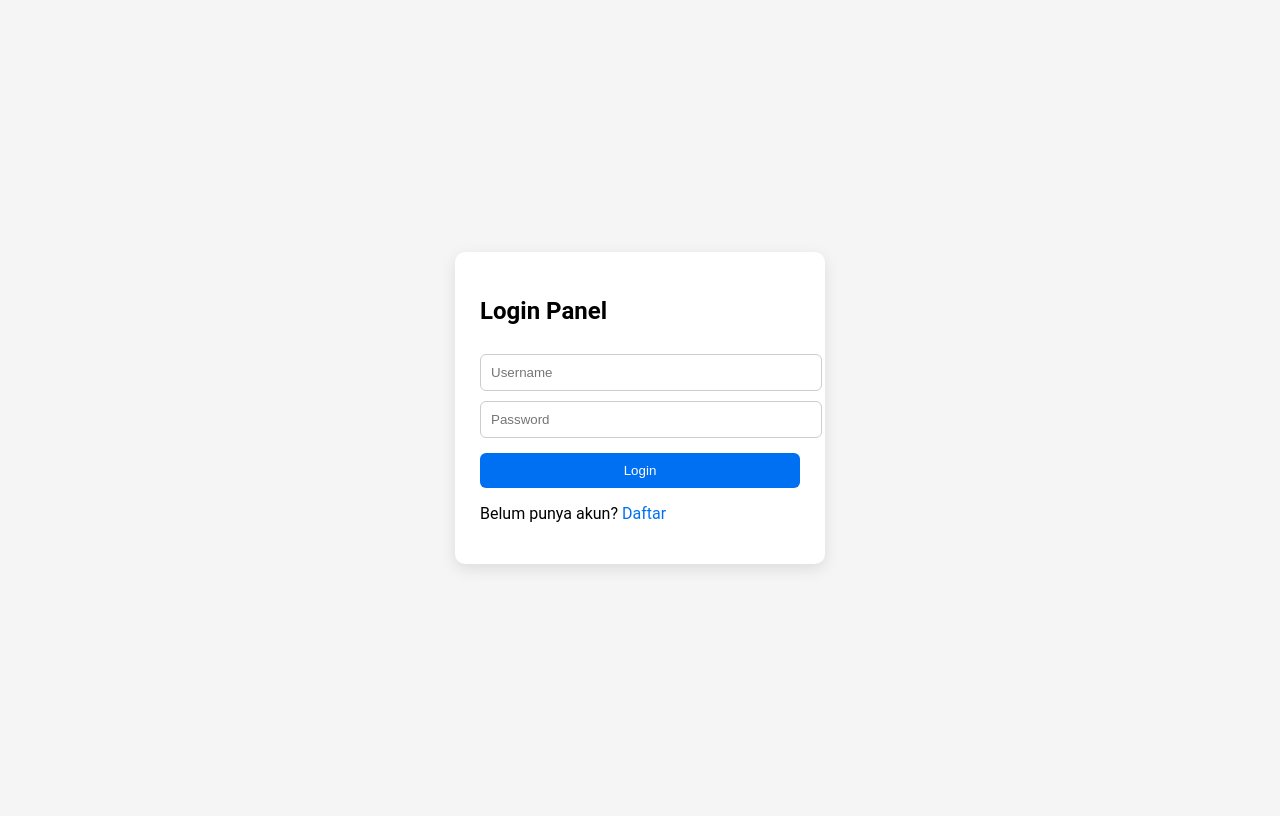
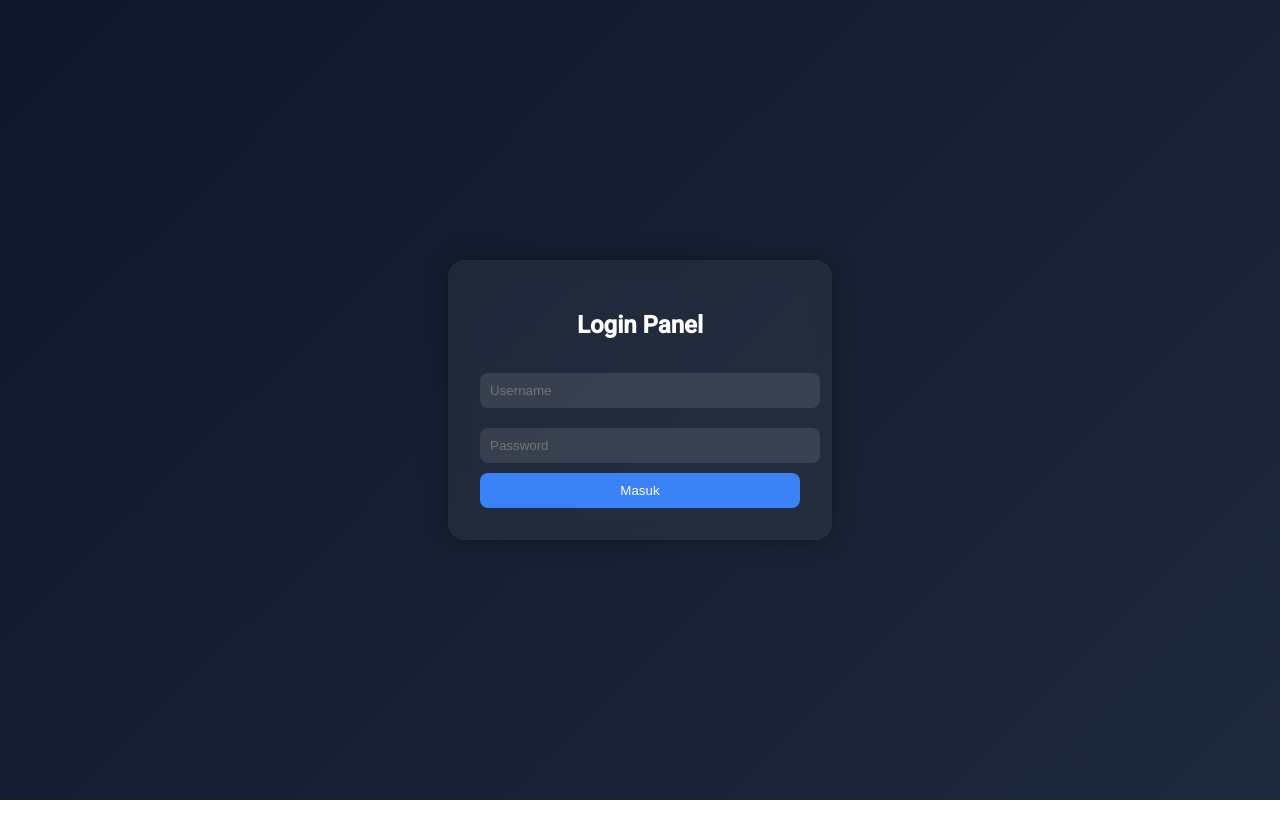
Before and after one commit to alwaysriky-DcoderX/Resellerpanel-alwaysriky, a website: page index.html in a window 1280 px wide. Drawn offline with Linux system fonts and the light colour scheme.

Commit message:
Update index.html

```diff
--- a/index.html
+++ b/index.html
@@ -1,70 +1,143 @@
 <!DOCTYPE html>
 <html lang="id">
 <head>
-  <meta charset="UTF-8" />
-  <meta name="viewport" content="width=device-width, initial-scale=1.0" />
+  <meta charset="UTF-8">
+  <meta name="viewport" content="width=device-width, initial-scale=1.0">
   <title>Login Panel</title>
   <style>
+    @import url('https://fonts.googleapis.com/css2?family=Roboto:wght@400;500&display=swap');
+
     body {
-      font-family: Roboto, sans-serif;
-      background: #f5f5f5;
-      display: flex; justify-content: center; align-items: center;
+      font-family: 'Roboto', sans-serif;
+      background: linear-gradient(135deg, #0f172a, #1e293b);
+      color: #fff;
+      display: flex;
+      justify-content: center;
+      align-items: center;
       height: 100vh;
+      margin: 0;
     }
-    .box {
-      background: white; padding: 25px; border-radius: 10px;
-      width: 320px; box-shadow: 0 5px 15px rgba(0,0,0,0.1);
+
+    .login-box {
+      background: rgba(255,255,255,0.05);
+      padding: 2rem;
+      border-radius: 16px;
+      box-shadow: 0 0 25px rgba(0,0,0,0.3);
+      width: 320px;
+      text-align: center;
+      backdrop-filter: blur(10px);
     }
+
+    h2 {
+      margin-bottom: 1.5rem;
+    }
+
     input {
-      width: 100%; margin-top: 10px; padding: 10px;
-      border: 1px solid #ccc; border-radius: 6px;
+      width: 100%;
+      padding: 10px;
+      margin: 10px 0;
+      border: none;
+      border-radius: 8px;
+      background: rgba(255,255,255,0.1);
+      color: white;
     }
+
     button {
-      width: 100%; margin-top: 15px; padding: 10px;
-      background: #0070f3; color: white; border: none;
-      border-radius: 6px; cursor: pointer;
+      width: 100%;
+      padding: 10px;
+      border: none;
+      border-radius: 8px;
+      background: #3b82f6;
+      color: white;
+      font-weight: 500;
+      cursor: pointer;
+      transition: 0.3s;
     }
-    a { text-decoration: none; color: #0070f3; }
+
+    button:hover {
+      background: #2563eb;
+    }
+
+    .error {
+      background: rgba(255,0,0,0.15);
+      color: #f87171;
+      padding: 8px;
+      border-radius: 8px;
+      font-size: 14px;
+      margin-top: 10px;
+    }
+
+    .loading {
+      display: none;
+      margin-top: 15px;
+    }
+
+    .spinner {
+      border: 4px solid rgba(255,255,255,0.1);
+      border-left-color: #3b82f6;
+      border-radius: 50%;
+      width: 24px;
+      height: 24px;
+      animation: spin 1s linear infinite;
+      display: inline-block;
+    }
+
+    @keyframes spin {
+      to { transform: rotate(360deg); }
+    }
   </style>
 </head>
 <body>
-  <div class="box">
+  <div class="login-box">
     <h2>Login Panel</h2>
-    <input id="username" placeholder="Username" />
-    <input id="password" type="password" placeholder="Password" />
-    <button onclick="login()">Login</button>
-    <p>Belum punya akun? <a href="/owner/create">Daftar</a></p>
+    <form id="loginForm">
+      <input type="text" id="username" placeholder="Username" required>
+      <input type="password" id="password" placeholder="Password" required>
+      <button type="submit">Masuk</button>
+    </form>
+    <div class="loading"><div class="spinner"></div></div>
+    <div id="errorBox" class="error" style="display:none;"></div>
   </div>
 
   <script>
-    async function login() {
-      const username = document.getElementById('username').value.trim();
-      const password = document.getElementById('password').value.trim();
+    const form = document.getElementById("loginForm");
+    const loading = document.querySelector(".loading");
+    const errorBox = document.getElementById("errorBox");
 
-      if (!username || !password) return alert("Isi semua kolom!");
+    form.addEventListener("submit", async (e) => {
+      e.preventDefault();
+      errorBox.style.display = "none";
+      loading.style.display = "block";
 
-      const res = await fetch('/api/login', {
-        method: 'POST',
-        headers: { 'Content-Type': 'application/json' },
-        body: JSON.stringify({ username, password })
-      });
+      const username = document.getElementById("username").value.trim();
+      const password = document.getElementById("password").value.trim();
 
-      let data;
       try {
-        data = await res.json();
-      } catch {
-        const text = await res.text();
-        return alert("Response tidak valid:\n" + text);
+        // Simulasi proses login (ganti URL sesuai endpoint API kamu)
+        const res = await fetch("/api/login", {
+          method: "POST",
+          headers: { "Content-Type": "application/json" },
+          body: JSON.stringify({ username, password }),
+        });
+
+        const data = await res.json();
+
+        if (res.ok && data.success) {
+          // Jika login berhasil
+          window.location.href = "/user/reseller/index.html";
+        } else {
+          // Jika login gagal
+          errorBox.textContent = data.message || "Username atau password salah.";
+          errorBox.style.display = "block";
+        }
+      } catch (err) {
+        // Jika terjadi error koneksi
+        errorBox.textContent = `Error: ${err.message}`;
+        errorBox.style.display = "block";
+      } finally {
+        loading.style.display = "none";
       }
-
-      if (res.ok) {
-        alert("Login berhasil ✅");
-        // 🔥 Redirect setelah login sukses
-        window.location.href = "/user/reseller/index.html";
-      } else {
-        alert(data.error || "Login gagal ❌");
-      }
-    }
+    });
   </script>
 </body>
 </html>
```
